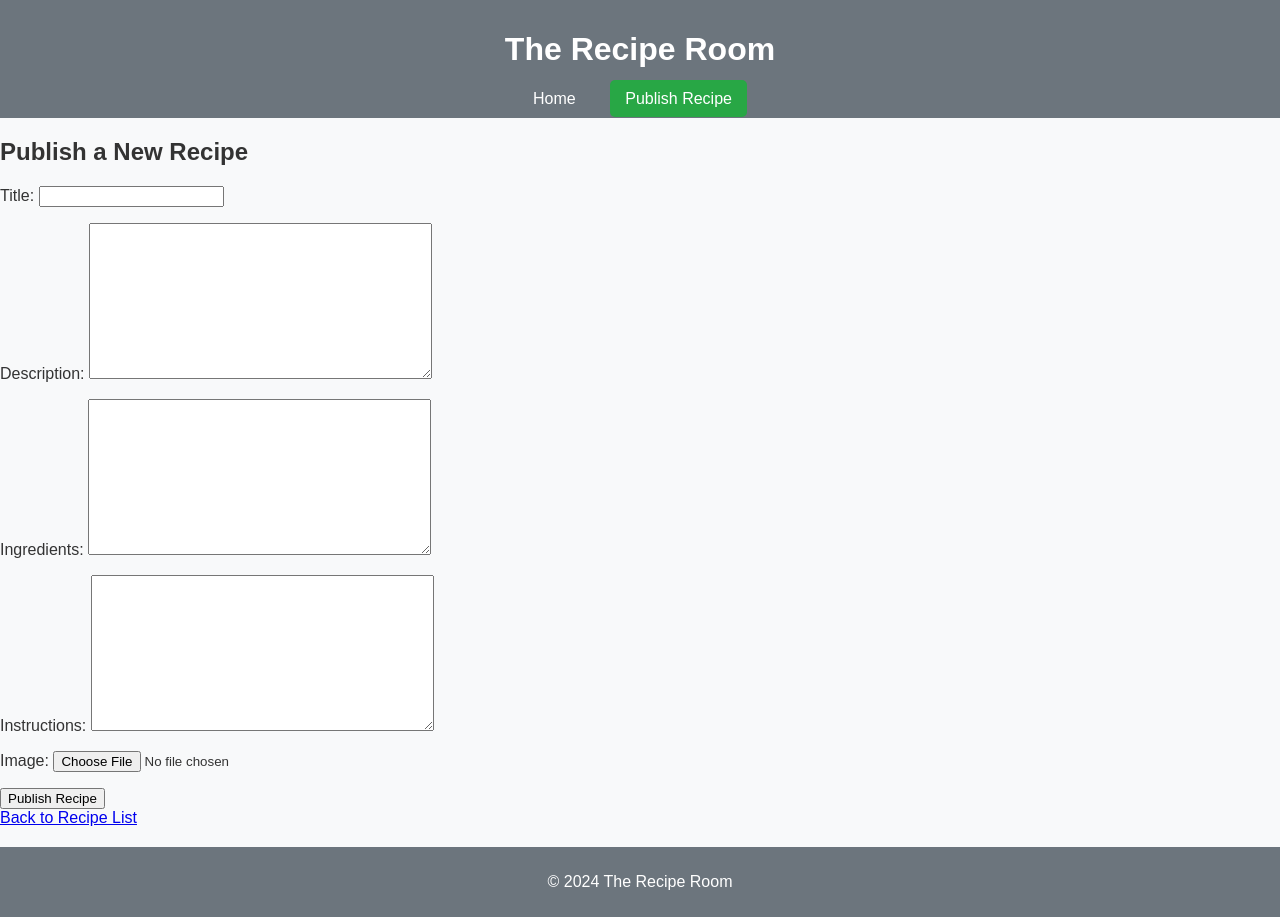
After one commit to CiaranBrain/The-Recipe-Room, a Django app: page /publish/ in a window 1280 px wide. The commit adds this page. Run offline with Django 5.2, Linux system fonts and the light colour scheme.

Commit message:
added post for with edit and delete dunctions

```diff
--- /dev/null
+++ b/recipe_room/recipes/forms.py
@@ -0,0 +1,7 @@
+from django import forms
+from .models import Recipe
+
+class RecipeForm(forms.ModelForm):
+    class Meta:
+        model = Recipe
+        fields = ['title', 'description', 'ingredients', 'instructions', 'image']
--- a/recipe_room/recipes/models.py
+++ b/recipe_room/recipes/models.py
@@ -5,8 +5,7 @@ class Recipe(models.Model):
     """Represents a recipe with detailed information and an image."""
 
     title = models.CharField(max_length=255)
-    image = models.ImageField(upload_to='recipe_images/', default='\static\images\no_image.png',
-                              blank=True, null=True)
+    image = models.ImageField(upload_to='recipe_images/', blank=True, null=True)
     description = models.TextField()
     ingredients = models.TextField()
     instructions = models.TextField()
--- /dev/null
+++ b/recipe_room/recipes/static/js/recipe.js
@@ -0,0 +1,76 @@
+document.addEventListener('DOMContentLoaded', function () {
+    const editBtn = document.getElementById('edit-btn');
+    const closeModalBtn = document.getElementById('close-modal');
+    const editModal = document.getElementById('edit-modal');
+    const editForm = document.getElementById('edit-recipe-form');
+
+    // Show the edit modal when the edit button is clicked
+    editBtn.addEventListener('click', function () {
+        editModal.style.display = 'block';
+    });
+
+    // Close the modal when the close button is clicked
+    closeModalBtn.addEventListener('click', function () {
+        editModal.style.display = 'none';
+    });
+
+    // Handle the form submission with AJAX
+    editForm.addEventListener('submit', function (e) {
+        e.preventDefault(); // Prevent normal form submission
+
+        const formData = new FormData(editForm); // Collect form data
+        const csrfToken = document.querySelector('[name=csrfmiddlewaretoken]').value;
+
+        // Send the data using Fetch API
+        fetch(editForm.action, {
+            method: 'POST',
+            body: formData,
+            headers: {
+                'X-CSRFToken': csrfToken,
+            },
+        })
+        .then(response => response.json())
+        .then(data => {
+            if (data.success) {
+                // Success! You can close the modal and maybe refresh part of the page.
+                editModal.style.display = 'none';
+                alert('Recipe updated successfully!');
+                location.reload(); // Reload the page to reflect changes
+            } else {
+                alert('Error updating the recipe.');
+            }
+        })
+        .catch(error => {
+            console.error('Error:', error);
+        });
+    });
+});
+
+const deleteBtn = document.getElementById('delete-btn');
+
+deleteBtn.addEventListener('click', function () {
+    const confirmDelete = confirm('Are you sure you want to delete this recipe?');
+    if (confirmDelete) {
+        const deleteUrl = deleteBtn.getAttribute('data-url'); // Get URL from data attribute
+        fetch(deleteUrl, {
+            method: 'POST',
+            headers: {
+                'X-CSRFToken': document.querySelector('[name=csrfmiddlewaretoken]').value,
+                'Content-Type': 'application/json',
+            }
+        })
+        .then(response => {
+            if (response.ok) {
+                window.location.href = "/recipes/";
+            } else {
+                return response.json().then(data => {
+                    alert('Error deleting the recipe: ' + (data.error || 'Unknown error.'));
+                });
+            }
+        })
+        .catch(error => {
+            console.error('Error:', error);
+            alert('An error occurred while deleting the recipe.');
+        });
+    }
+});
--- a/recipe_room/recipes/static/styles.css
+++ b/recipe_room/recipes/static/styles.css
@@ -22,6 +22,48 @@ nav a, footer a {
 
 footer {
     margin-top: 20px;
+}
+
+/* add recipe */
+.publish-recipe-btn {
+    background-color: #28a745;
+    color: white;
+    padding: 10px 15px;
+    border-radius: 5px;
+    text-decoration: none;
+    transition: background-color 0.3s ease;
+}
+
+.publish-recipe-btn:hover {
+    background-color: #218838;
+}
+
+/* Modal styling */
+#edit-modal {
+    position: fixed;
+    left: 0;
+    top: 0;
+    width: 100%;
+    height: 100%;
+    background: rgba(0, 0, 0, 0.5);
+    display: none;
+    justify-content: center;
+    align-items: center;
+}
+
+.modal-content {
+    background: white;
+    padding: 20px;
+    border-radius: 10px;
+    width: 400px;
+    max-width: 80%;
+}
+
+.modal-content form input,
+.modal-content form textarea {
+    display: block;
+    width: 100%;
+    margin-bottom: 10px;
 }
 
 /* Pagination Styling */
--- a/recipe_room/recipes/templates/base.html
+++ b/recipe_room/recipes/templates/base.html
@@ -12,6 +12,7 @@
         <h1>The Recipe Room</h1>
         <nav>
             <a href="{% url 'recipe_list' %}">Home</a>
+            <a href="{% url 'publish_recipe' %}" class="publish-recipe-btn">Publish Recipe</a>
         </nav>
     </header>
 
@@ -23,5 +24,6 @@
     <footer>
         <p>&copy; 2024 The Recipe Room</p>
     </footer>
+    <script src="{% static 'js\recipe.js' %}"></script>
 </body>
 </html>
--- /dev/null
+++ b/recipe_room/recipes/templates/recipes/publish_recipe.html
@@ -0,0 +1,16 @@
+{% extends 'base.html' %}
+{% load static %}
+
+{% block title %}Publish Recipe - The Recipe Room{% endblock %}
+
+{% block content %}
+    <h2>Publish a New Recipe</h2>
+
+    <form method="POST" enctype="multipart/form-data">
+        {% csrf_token %}
+        {{ form.as_p }}
+        <button type="submit" class="btn">Publish Recipe</button>
+    </form>
+
+    <a href="{% url 'recipe_list' %}">Back to Recipe List</a>
+{% endblock %}
--- a/recipe_room/recipes/urls.py
+++ b/recipe_room/recipes/urls.py
@@ -1,12 +1,15 @@
 from django.urls import path
 from .views import recipe_list, recipe_detail
-
+from . import views
 from django.conf import settings
 from django.conf.urls.static import static
 
 urlpatterns = [
-    path('', recipe_list, name='recipe_list'),
+    path('recipes/', recipe_list, name='recipe_list'),
     path('recipe/<int:recipe_id>/', recipe_detail, name='recipe_detail'),
+    path('publish/', views.publish_recipe, name='publish_recipe'),
+    path('recipe/<int:recipe_id>/edit/', views.recipe_edit, name='recipe_edit'),
+    path('recipe/<int:recipe_id>/delete/', views.recipe_delete, name='recipe_delete'),
 ]
 
 if settings.DEBUG:
--- a/recipe_room/recipes/views.py
+++ b/recipe_room/recipes/views.py
@@ -1,6 +1,9 @@
 from django.core.paginator import Paginator
-from django.shortcuts import render, get_object_or_404
+from django.shortcuts import render, get_object_or_404, redirect
 from .models import Recipe
+from .forms import RecipeForm
+from django.http import JsonResponse
+from django.views.decorators.http import require_POST
 
 def recipe_list(request):
     # Fetch all recipes and order them by a specific field, e.g., 'title'
@@ -29,3 +32,50 @@ def recipe_detail(request, recipe_id):
     }
 
     return render(request, 'recipes/recipe_detail.html', context)
+
+def publish_recipe(request):
+    if request.method == 'POST':
+        # If the form has been submitted, process the data
+        form = RecipeForm(request.POST, request.FILES)
+        if form.is_valid():
+            # Save the new recipe to the database
+            form.save()
+            return redirect('recipe_list')  # Redirect to the recipe list after publishing
+    else:
+        # If the form hasn't been submitted, render an empty form
+        form = RecipeForm()
+
+    context = {
+        'form': form,
+    }
+
+    return render(request, 'recipes/publish_recipe.html', context)
+
+def recipe_edit(request, recipe_id):
+    recipe = get_object_or_404(Recipe, id=recipe_id)
+
+    if request.method == 'POST':
+        title = request.POST.get('title')
+        ingredients = request.POST.get('ingredients')
+        instructions = request.POST.get('instructions')
+
+        # Update recipe
+        recipe.title = title
+        recipe.ingredients = ingredients
+        recipe.instructions = instructions
+
+        # Handle image upload
+        if 'image' in request.FILES:
+            recipe.image = request.FILES['image']
+
+        recipe.save()
+        return JsonResponse({'success': True})
+    return JsonResponse({'success': False})
+
+def recipe_delete(request, recipe_id):
+    if request.method == 'POST':
+        recipe = get_object_or_404(Recipe, id=recipe_id)
+        recipe.delete()
+        return JsonResponse({'success': True})
+
+    return JsonResponse({'success': False, 'error': 'Invalid request method.'}, status=400)
```
Also changed, not shown: recipe_room/recipes/templates/recipes/recipe_detail.html (+34 -0 lines), recipe_room/media/recipe_images/tea-powder.jpg (added), recipe_room/media/recipe_images/tea-powder_VQ9hkkG.jpg (added), recipe_room/static/images/no_image.png (deleted).
